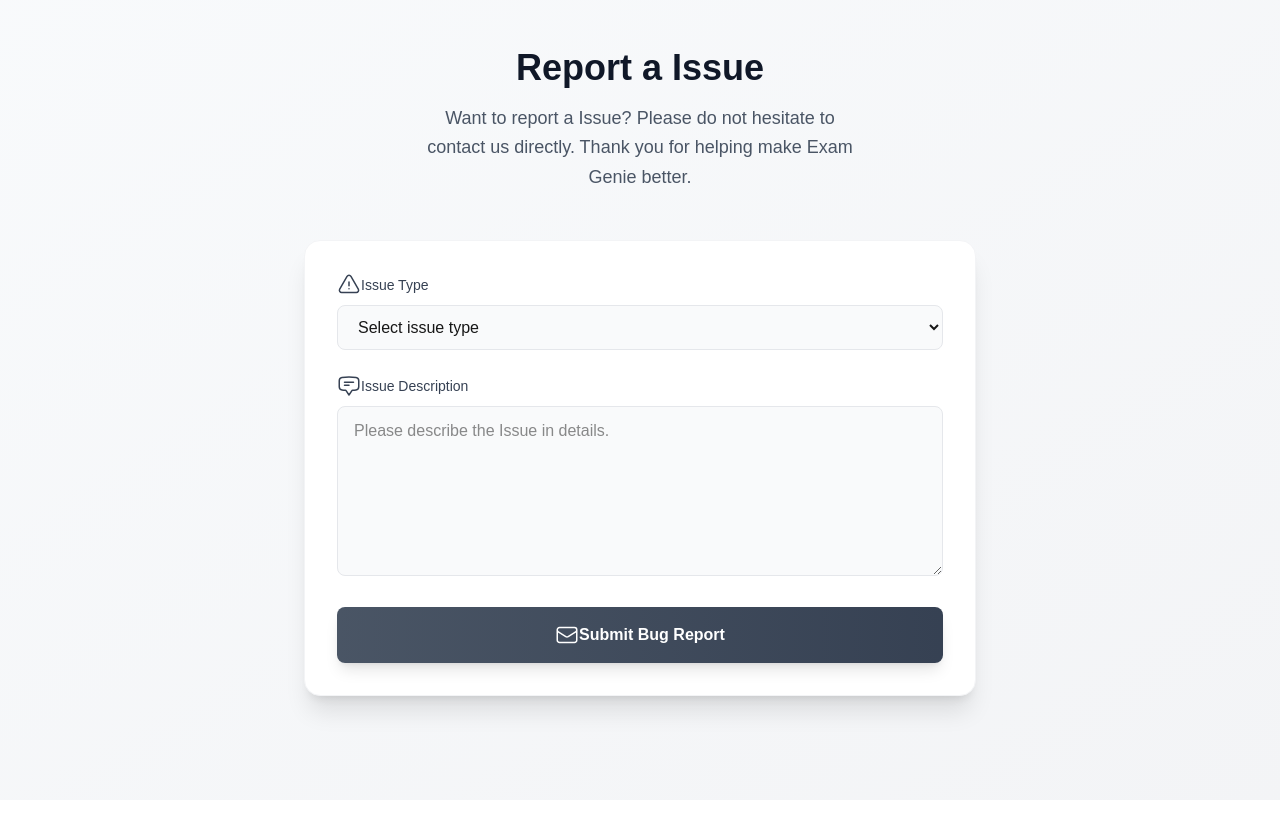
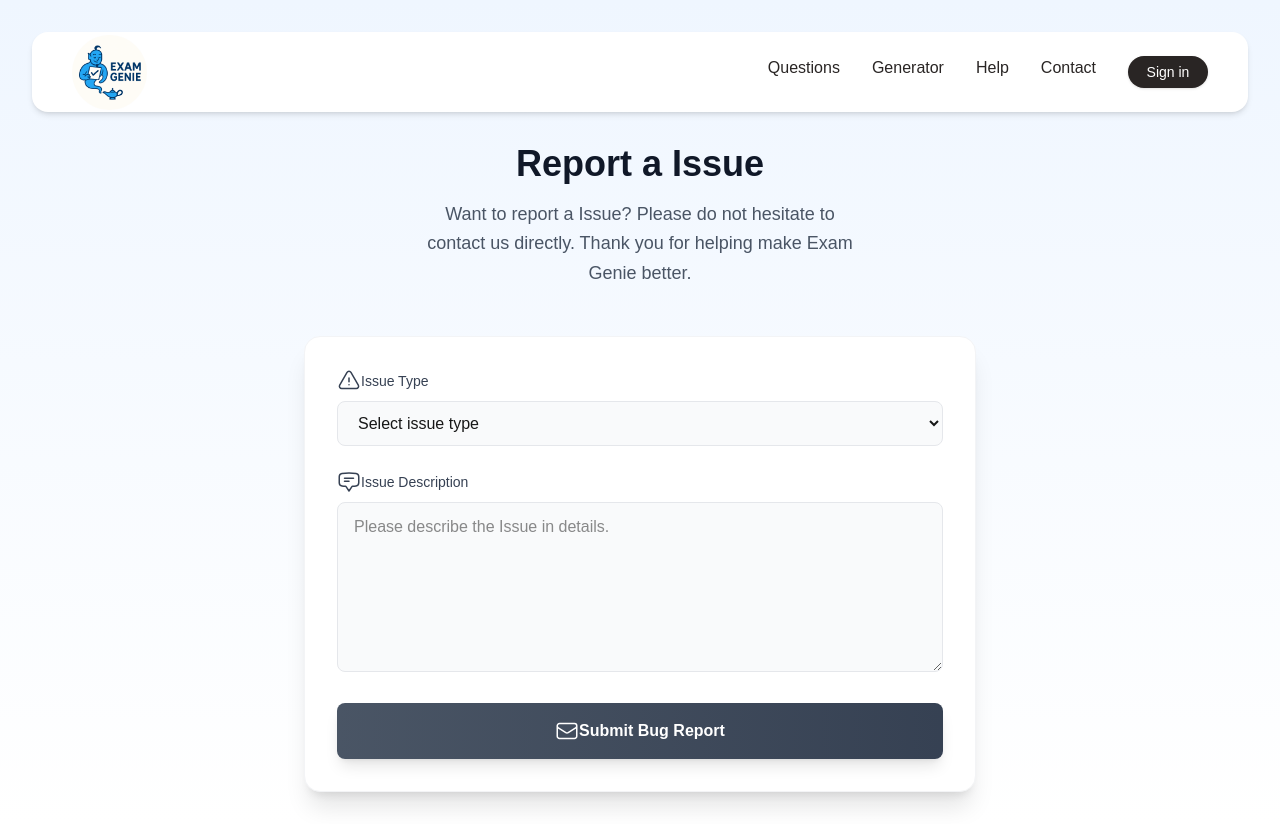
Before and after one commit to Cdagg96/Exam-Genie, a Next.js app: page /contact in a window 1280 px wide. Before the commit the page ends 800 px from the top, so only its background shows below. Built offline with nearby package versions, Linux system fonts and the light colour scheme.

Commit message:
Update contact page

```diff
--- a/src/app/contact/page.tsx
+++ b/src/app/contact/page.tsx
@@ -1,11 +1,13 @@
 // app/contact/page.tsx
+import NavBar from "@/components/navbar";
 export default function ContactPage() {
   return (
-    <main className="min-h-screen bg-gradient-to-br from-slate-50 to-gray-100 py-12 px-4">
+    <div className="items-center justify-items-center min-h-screen p-8 bg-gradient-to-b from-[#EFF6FF] to-white">
+      <NavBar />
         <div className="max-w-2xl mx-auto">
           {/* Header with Icon */}
           <div className="text-center mb-12">
-          <h1 className="text-4xl font-bold text-gray-900 mb-4">Report a Issue</h1>
+            <h1 className="text-4xl font-bold text-gray-900 mb-4 pt-8">Report a Issue</h1>
             <p className="text-lg text-gray-600 max-w-md mx-auto leading-relaxed">
               Want to report a Issue? Please do not hesitate to contact us directly. Thank you for helping make Exam Genie better.
             </p>
@@ -62,6 +64,6 @@ export default function ContactPage() {
             </form>
           </div>
         </div>
-    </main>
+    </div>
   );
 }
```
Lines whose indentation alone changed are shown as unchanged.
